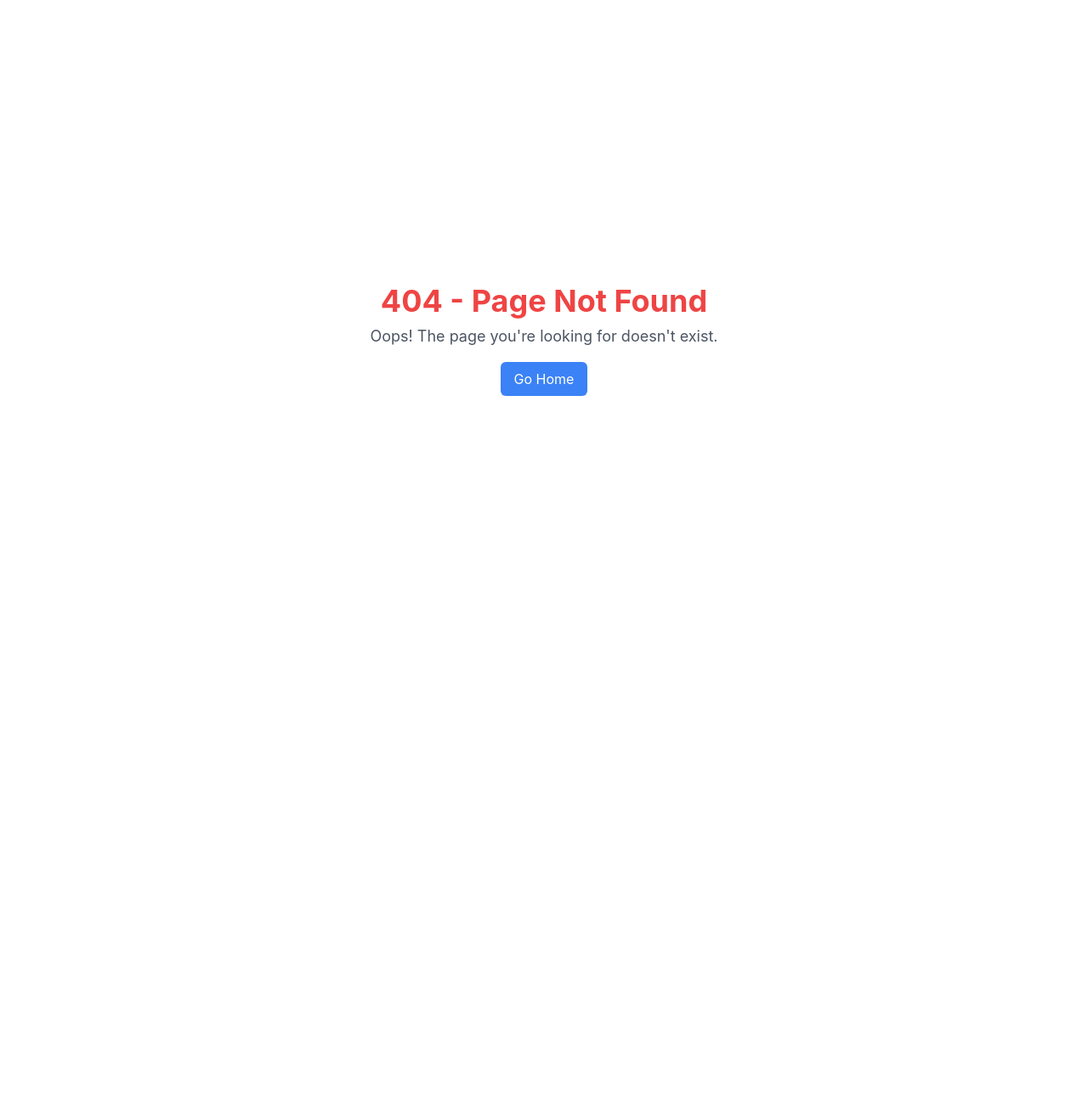
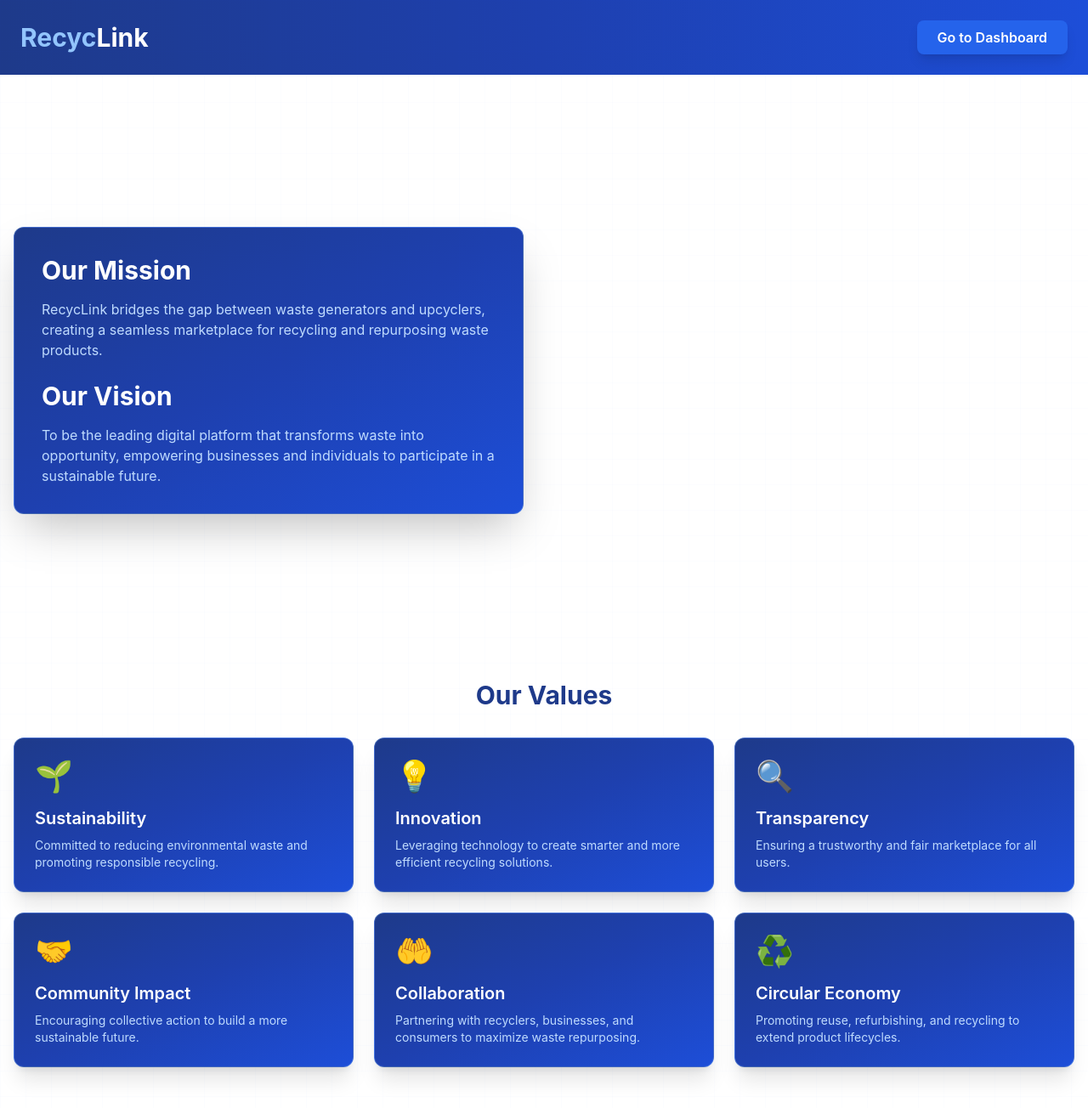
Before and after one commit to animesh156/RecycLink, a React (Create React App) app in the folder client/: page /Home in a window 1280 px wide. Before the commit this address had no page. Shown: the whole page at 85% size. Before the commit the page ends 800 px from the top, so only its background shows below. Built offline with nearby package versions, Linux system fonts and the light colour scheme.

Commit message:
landing page

```diff
--- a/client/src/App.js
+++ b/client/src/App.js
@@ -2,6 +2,7 @@ import React from "react";
 import { BrowserRouter as Router, Routes, Route } from "react-router-dom";
 import Navbar from "./components/Navbar";
 import Footer from "./components/Footer";
+import Home from './pages/Home';
 import Login from "./pages/Login";
 import Register from "./pages/Register";
 import Dashboard from "./pages/Dashboard";
@@ -24,6 +25,7 @@ const App = () => {
       <Routes>
         <Route path="/" element={<Dashboard />} />
         <Route path="/profile" element={<Profile />} />
+        <Route path="/Home" element={<Home/>}/>
         <Route path="/add-waste" element={<AddWaste />} />
         <Route path="/marketplace" element={<MarketPlace />} />
         <Route path="/register" element={<Register />} />
--- /dev/null
+++ b/client/src/pages/Home.js
@@ -0,0 +1,159 @@
+import React from "react";
+import { useNavigate } from "react-router-dom";
+import { motion } from "framer-motion";
+import { ToastContainer } from "react-toastify";
+
+const Home = () => {
+  const navigate = useNavigate();
+  const userName = localStorage.getItem("userName");
+  const userRole = localStorage.getItem("role");
+
+  const handleDashboardClick = () => {
+    const isAuthenticated = localStorage.getItem("isAuthenticated");
+    if (!isAuthenticated) {
+      navigate("/login");
+      return;
+    }
+
+    if (userRole === "buyer") {
+      navigate("/buyer-dashboard");
+    } else if (userRole === "seller") {
+      navigate("/seller-dashboard");
+    }
+  };
+
+  const values = [
+    {
+      title: "Sustainability",
+      description: "Committed to reducing environmental waste and promoting responsible recycling.",
+      icon: "🌱"
+    },
+    {
+      title: "Innovation",
+      description: "Leveraging technology to create smarter and more efficient recycling solutions.",
+      icon: "💡"
+    },
+    {
+      title: "Transparency",
+      description: "Ensuring a trustworthy and fair marketplace for all users.",
+      icon: "🔍"
+    },
+    {
+      title: "Community Impact",
+      description: "Encouraging collective action to build a more sustainable future.",
+      icon: "🤝"
+    },
+    {
+      title: "Collaboration",
+      description: "Partnering with recyclers, businesses, and consumers to maximize waste repurposing.",
+      icon: "🤲"
+    },
+    {
+      title: "Circular Economy",
+      description: "Promoting reuse, refurbishing, and recycling to extend product lifecycles.",
+      icon: "♻️"
+    }
+  ];
+
+  return (
+    <div className="min-h-screen bg-white relative overflow-hidden">
+      {/* Background Pattern */}
+      <div className="absolute inset-0 w-full h-full opacity-5">
+        <svg className="w-full h-full" xmlns="http://www.w3.org/2000/svg">
+          <defs>
+            <pattern id="grid" width="30" height="30" patternUnits="userSpaceOnUse">
+              <path
+                d="M 30 0 L 0 0 0 30"
+                fill="none"
+                stroke="rgba(37, 99, 235, 0.5)"
+                strokeWidth="1"
+              />
+            </pattern>
+          </defs>
+          <rect width="100%" height="100%" fill="url(#grid)" />
+        </svg>
+      </div>
+
+      <ToastContainer />
+
+      {/* Modern Header */}
+      <motion.header
+        initial={{ opacity: 0, y: -20 }}
+        animate={{ opacity: 1, y: 0 }}
+        className="bg-gradient-to-r from-blue-900 via-blue-800 to-blue-700 p-6"
+      >
+        <div className="max-w-7xl mx-auto flex justify-between items-center">
+          <h1 className="text-3xl font-bold text-white">
+            <span className="text-blue-300">Recyc</span>Link
+          </h1>
+          <motion.button
+            onClick={handleDashboardClick}
+            whileHover={{ scale: 1.05 }}
+            whileTap={{ scale: 0.95 }}
+            className="bg-blue-600 px-6 py-2 rounded-lg text-white font-semibold hover:bg-blue-700 transition-all duration-200 shadow-lg"
+          >
+            Go to Dashboard
+          </motion.button>
+        </div>
+      </motion.header>
+
+      <main className="max-w-7xl mx-auto px-4 py-12">
+        {/* Hero Section */}
+        <div className="flex flex-col md:flex-row items-center gap-12 mb-16">
+          <motion.div
+            initial={{ opacity: 0, x: -20 }}
+            animate={{ opacity: 1, x: 0 }}
+            transition={{ duration: 0.5 }}
+            className="md:w-1/2"
+          >
+            <div className="bg-gradient-to-br from-blue-900 via-blue-800 to-blue-700 rounded-xl p-8 shadow-2xl border border-blue-300/30">
+              <h2 className="text-3xl font-bold text-white mb-4">Our Mission</h2>
+              <p className="text-blue-200 mb-6">
+                RecycLink bridges the gap between waste generators and upcyclers, creating a seamless marketplace for recycling and repurposing waste products.
+              </p>
+              <h2 className="text-3xl font-bold text-white mb-4">Our Vision</h2>
+              <p className="text-blue-200">
+                To be the leading digital platform that transforms waste into opportunity, empowering businesses and individuals to participate in a sustainable future.
+              </p>
+            </div>
+          </motion.div>
+
+          <motion.div
+            initial={{ opacity: 0, x: 20 }}
+            animate={{ opacity: 1, x: 0 }}
+            transition={{ duration: 0.5 }}
+            className="md:w-1/2"
+          >
+            <img src="/Hamsa.gif" className="w-full" alt="RecycLink Illustration" />
+          </motion.div>
+        </div>
+
+        {/* Values Grid */}
+        <motion.div
+          initial={{ opacity: 0, y: 20 }}
+          animate={{ opacity: 1, y: 0 }}
+          transition={{ delay: 0.3 }}
+        >
+          <h2 className="text-3xl font-bold text-blue-900 mb-8 text-center">Our Values</h2>
+          <div className="grid grid-cols-1 md:grid-cols-2 lg:grid-cols-3 gap-6">
+            {values.map((value, index) => (
+              <motion.div
+                key={value.title}
+                initial={{ opacity: 0, y: 20 }}
+                animate={{ opacity: 1, y: 0 }}
+                transition={{ delay: 0.1 * index }}
+                className="bg-gradient-to-br from-blue-900 via-blue-800 to-blue-700 rounded-xl p-6 shadow-xl border border-blue-300/30"
+              >
+                <div className="text-4xl mb-4">{value.icon}</div>
+                <h3 className="text-xl font-semibold text-white mb-2">{value.title}</h3>
+                <p className="text-blue-200 text-sm">{value.description}</p>
+              </motion.div>
+            ))}
+          </div>
+        </motion.div>
+      </main>
+    </div>
+  );
+};
+
+export default Home;
--- a/client/src/pages/Login.js
+++ b/client/src/pages/Login.js
@@ -25,7 +25,7 @@ const Login = () => {
         localStorage.setItem("userName", loginResponse.data.name);
 
         setTimeout(() => {
-          navigate("/");
+          navigate("/Home");
           window.location.reload();
         }, 2000);
       } else {
```
Also changed, not shown: client/public/Hamsa.gif (added).
